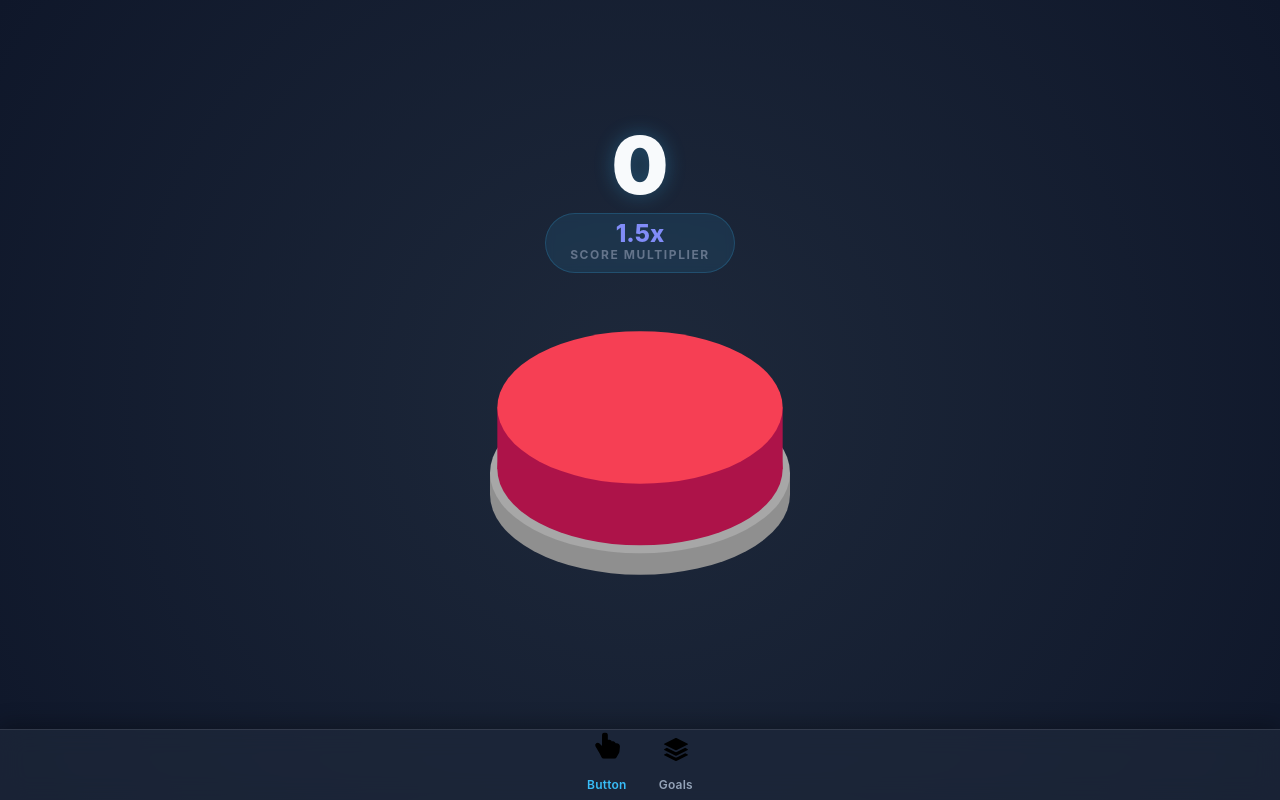
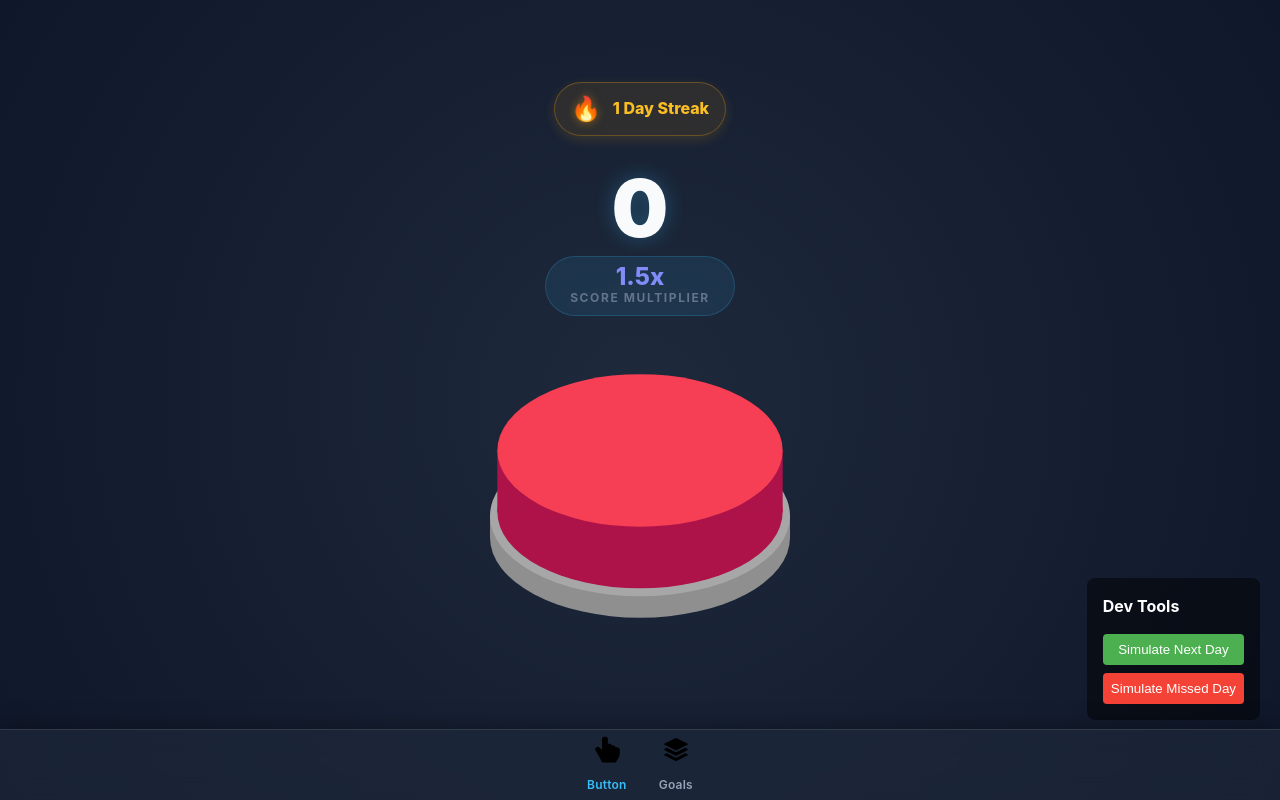
Before and after one commit to Simon-jmk/Mulle-Tech-Idle-Game, a React (Vite) app in the folder frontend/: page /button in a window 1280 px wide. Built offline with nearby package versions, Linux system fonts and the light colour scheme.

Commit message:
added logic for streaks

```diff
--- a/frontend/src/GoalCard.tsx
+++ b/frontend/src/GoalCard.tsx
@@ -6,13 +6,17 @@ export interface Goal {
   category: 'Nutrition' | 'Sleep';
   target: string;
   value: number;
+  completed: boolean;
+  completedAt?: string;
+  endDate?: string;
 }
 
 interface GoalCardProps {
   goal: Goal;
+  onComplete?: (id: string) => void;
 }
 
-export const GoalCard: React.FC<GoalCardProps> = ({ goal }) => {
+export const GoalCard: React.FC<GoalCardProps> = ({ goal, onComplete }) => {
   const getUnit = () => {
     if (goal.category === 'Nutrition') {
       return goal.target === 'calories' ? 'kcal' : 'g';
@@ -22,7 +26,7 @@ export const GoalCard: React.FC<GoalCardProps> = ({ goal }) => {
   };
 
   return (
-    <div className="goal-card">
+    <div className={`goal-card ${goal.completed ? 'completed' : ''}`}>
       <div className="card-header">
         <h3 className="card-title">{goal.title}</h3>
         <span className={`category-tag tag-${goal.category.toLowerCase()}`}>
@@ -41,6 +45,14 @@ export const GoalCard: React.FC<GoalCardProps> = ({ goal }) => {
           </span>
         </div>
       </div>
+      {!goal.completed && onComplete && (
+        <button
+          className="btn btn-complete"
+          onClick={() => onComplete(goal.id)}
+        >
+          Complete goal
+        </button>
+      )}
     </div>
   );
 };
--- a/frontend/src/GoalForm.tsx
+++ b/frontend/src/GoalForm.tsx
@@ -2,7 +2,7 @@ import React, { useState } from 'react';
 import type { Goal } from './GoalCard';
 
 interface GoalFormProps {
-  onSave: (goal: Omit<Goal, 'id'>) => void;
+  onSave: (goal: Omit<Goal, 'id' | 'completed' | 'completedAt'>) => void;
   onCancel: () => void;
 }
 
@@ -11,6 +11,7 @@ export const GoalForm: React.FC<GoalFormProps> = ({ onSave, onCancel }) => {
   const [category, setCategory] = useState<'Nutrition' | 'Sleep' | ''>('');
   const [target, setTarget] = useState('');
   const [value, setValue] = useState<number | string>('');
+  const [endDate, setEndDate] = useState('');
 
   const handleCategoryChange = (e: React.ChangeEvent<HTMLSelectElement>) => {
     const newCategory = e.target.value as 'Nutrition' | 'Sleep';
@@ -33,6 +34,7 @@ export const GoalForm: React.FC<GoalFormProps> = ({ onSave, onCancel }) => {
       category: category as 'Nutrition' | 'Sleep',
       target,
       value: Number(value),
+      endDate: endDate || undefined,
     });
   };
 
@@ -134,6 +136,19 @@ export const GoalForm: React.FC<GoalFormProps> = ({ onSave, onCancel }) => {
           </div>
         )}
 
+        <div className="form-group">
+          <label>End Date (Optional)</label>
+          <input
+            type="date"
+            className="form-control"
+            value={endDate}
+            onChange={(e) => setEndDate(e.target.value)}
+          />
+          <small style={{ color: '#666', marginTop: '0.25rem', display: 'block' }}>
+            If set, this goal will recreate itself daily until this date.
+          </small>
+        </div>
+
         <div className="form-actions">
           <button type="button" className="btn btn-secondary" onClick={onCancel}>
             Cancel
--- a/frontend/src/MainPage.tsx
+++ b/frontend/src/MainPage.tsx
@@ -1,10 +1,13 @@
 import { useState, useCallback } from 'react';
 import { ClickerButton } from './ClickerButton';
+import { useStreak } from './useStreak';
 
 export const MainPage = () => {
   const [score, setScore] = useState(0);
+  const { streakCount, streakBonus, simulateNextDay, simulateMissedDay } = useStreak();
+
   const baseScore = 1;
-  const multiplier = 1.5;
+  const multiplier = 1.5 + streakBonus;
 
   const scorePerClick = baseScore * multiplier;
 
@@ -14,6 +17,14 @@ export const MainPage = () => {
 
   return (
     <div className="main-container">
+      <div className="streak-container">
+        <div className="streak-icon">🔥</div>
+        <div className="streak-info">
+          <span className="streak-days">{streakCount} Day Streak</span>
+          {streakBonus > 0 && <span className="streak-bonus">+{streakBonus.toFixed(1)}x Bonus</span>}
+        </div>
+      </div>
+
       <div className="score-display">
         <div className="score-main">
           <span className="score-value">{Math.floor(score)}</span>
@@ -24,6 +35,13 @@ export const MainPage = () => {
         </div>
       </div>
       <ClickerButton onProgress={handleButtonClick} cooldown={200} />
+
+      {/* Developer Tools for Testing Streak */}
+      <div className="dev-tools" style={{ position: 'fixed', bottom: '80px', right: '20px', display: 'flex', flexDirection: 'column', gap: '0.5rem', background: 'rgba(0,0,0,0.5)', padding: '1rem', borderRadius: '8px', zIndex: 1000}}>
+        <h4 style={{ margin: '0 0 0.5rem 0', color: '#fff' }}>Dev Tools</h4>
+        <button onClick={simulateNextDay} style={{ background: '#4CAF50', border: 'none', padding: '0.5rem', borderRadius: '4px', color: 'white', cursor: 'pointer' }}>Simulate Next Day</button>
+        <button onClick={simulateMissedDay} style={{ background: '#f44336', border: 'none', padding: '0.5rem', borderRadius: '4px', color: 'white', cursor: 'pointer' }}>Simulate Missed Day</button>
+      </div>
     </div>
   );
 };
--- a/frontend/src/index.css
+++ b/frontend/src/index.css
@@ -115,6 +115,43 @@ h1 {
   text-shadow: 0 0 20px rgba(56, 189, 248, 0.3);
 }
 
+.streak-container {
+  display: flex;
+  align-items: center;
+  background: rgba(245, 158, 11, 0.1);
+  border: 1px solid rgba(245, 158, 11, 0.3);
+  padding: 0.5rem 1rem;
+  border-radius: 2rem;
+  margin-bottom: 2rem;
+  gap: 0.75rem;
+  box-shadow: 0 4px 12px rgba(245, 158, 11, 0.15);
+}
+
+.streak-icon {
+  font-size: 1.5rem;
+  filter: drop-shadow(0 0 5px rgba(245, 158, 11, 0.5));
+}
+
+.streak-info {
+  display: flex;
+  flex-direction: column;
+}
+
+.streak-days {
+  color: #fbbf24;
+  font-weight: 800;
+  font-size: 1rem;
+  line-height: 1.2;
+}
+
+.streak-bonus {
+  color: #34d399;
+  font-weight: 700;
+  font-size: 0.75rem;
+  text-transform: uppercase;
+  letter-spacing: 0.05em;
+}
+
 .score-label {
   font-size: 1rem;
   font-weight: 600;
@@ -196,7 +233,7 @@ h1 {
 }
 
 .nav-item.active .nav-icon {
-  transform: translateY(-4px) scale(1.1);
+  transform: scale(1.1);
 }
 
 .nav-item:active {
@@ -211,8 +248,8 @@ h1 {
 
 /* Goals Page */
 .goals-page {
-  padding: 2rem 2rem 80px; /* Added more bottom padding */
-  max-width: 800px;
+  padding: 2rem 2rem 80px;
+  max-width: 900px;
   margin: 0 auto;
   min-height: 100vh;
   box-sizing: border-box;
@@ -226,10 +263,36 @@ h1 {
   margin-bottom: 2rem;
 }
 
+.goals-section {
+  margin-bottom: 3rem;
+}
+
+.goals-section h2 {
+  font-size: 1.5rem;
+  font-weight: 700;
+  margin-bottom: 1.5rem;
+  color: #38bdf8;
+  border-bottom: 1px solid rgba(56, 189, 248, 0.2);
+  padding-bottom: 0.5rem;
+}
+
+.completed-section h2 {
+  color: #10b981;
+  border-bottom-color: rgba(16, 185, 129, 0.2);
+}
+
+.no-goals-msg {
+  color: var(--text-secondary);
+  font-style: italic;
+  text-align: center;
+  padding: 2rem;
+  background: rgba(255, 255, 255, 0.02);
+  border-radius: 12px;
+}
+
 .goals-grid {
-  display: grid;
-  grid-template-columns: repeat(auto-fill, minmax(300px, 1fr));
-  gap: 1.5rem;
+  display: flex;
+  flex-wrap: wrap;
 }
 
 /* Modal / Form */
@@ -291,6 +354,11 @@ h1 {
   cursor: pointer;
   font-family: inherit;
   border: none;
+  transition: all 0.2s ease;
+}
+
+.btn:active {
+  transform: scale(0.95);
 }
 
 .btn-primary {
@@ -303,15 +371,44 @@ h1 {
   color: white;
 }
 
+.btn-complete {
+  margin-top: 0.5rem;
+  background: #10b981;
+  color: #0f172a;
+}
+
+.btn-complete:hover {
+  background: #059669;
+}
+
 /* Goal Card */
 .goal-card {
+  width: 300px;
   background: var(--card-bg);
   border: 1px solid var(--card-border);
   border-radius: 12px;
   padding: 1.5rem;
+  margin: 0.5rem;
   display: flex;
   flex-direction: column;
   gap: 1rem;
+  transition: transform 0.2s ease, border-color 0.2s ease;
+}
+
+.goal-card:hover {
+  transform: translateY(-4px);
+  border-color: #38bdf8;
+}
+
+.goal-card.completed {
+  border-color: #10b981;
+  background: linear-gradient(135deg, #1e293b 0%, #064e3b 100%);
+}
+
+.goal-card.completed .card-title {
+  color: #10b981;
+  text-decoration: line-through;
+  opacity: 0.8;
 }
 
 .card-header {
@@ -324,6 +421,7 @@ h1 {
   font-size: 1.25rem;
   font-weight: 700;
   margin: 0;
+  transition: color 0.2s ease;
 }
 
 .category-tag {
--- /dev/null
+++ b/frontend/src/useStreak.ts
@@ -0,0 +1,89 @@
+import { useState, useEffect, useCallback } from 'react';
+
+const MILESTONES = {
+  2: 0.1,
+  7: 0.5,
+  14: 1.0,
+  21: 1.5,
+  30: 2.5,
+  180: 10.0,
+  365: 25.0,
+};
+
+export const useStreak = () => {
+  const [streakCount, setStreakCount] = useState(1);
+  const [lastLoginDate, setLastLoginDate] = useState(() => new Date().toISOString().split('T')[0]);
+  const [streakBonus, setStreakBonus] = useState(0);
+
+  // Update bonus when streakCount changes
+  useEffect(() => {
+    let highestBonus = 0;
+    const milestoneDays = Object.keys(MILESTONES).map(Number).sort((a, b) => b - a);
+
+    for (const days of milestoneDays) {
+      if (streakCount >= days) {
+        highestBonus = MILESTONES[days as keyof typeof MILESTONES];
+        break;
+      }
+    }
+
+    setStreakBonus(highestBonus);
+  }, [streakCount]);
+
+  const checkStreak = useCallback((currentDateStr: string) => {
+    setLastLoginDate((prevDate) => {
+      const lastDate = new Date(prevDate);
+      const currentDate = new Date(currentDateStr);
+
+      const lastDateMidnight = Date.UTC(lastDate.getFullYear(), lastDate.getMonth(), lastDate.getDate());
+      const currentDateMidnight = Date.UTC(currentDate.getFullYear(), currentDate.getMonth(), currentDate.getDate());
+
+      const diffTime = currentDateMidnight - lastDateMidnight;
+      const diffDays = Math.floor(diffTime / (1000 * 60 * 60 * 24));
+
+      if (diffDays === 1) {
+        setStreakCount(prev => prev + 1);
+      } else if (diffDays > 1) {
+        setStreakCount(1);
+      }
+
+      return diffDays > 0 ? currentDateStr : prevDate;
+    });
+  }, []);
+
+  // Run initial check on mount
+  useEffect(() => {
+    const todayStr = new Date().toISOString().split('T')[0];
+    checkStreak(todayStr);
+  }, [checkStreak]);
+
+  const simulateNextDay = () => {
+    setLastLoginDate((prev) => {
+      const current = new Date(prev);
+      current.setDate(current.getDate() + 1);
+      const nextDayStr = current.toISOString().split('T')[0];
+      // Use setTimeout to run checkStreak on next tick so state has updated slightly, or just call it directly.
+      // But checkStreak updates lastLoginDate too, so we can just call it and return prev here to avoid double update.
+      setTimeout(() => checkStreak(nextDayStr), 0);
+      return prev;
+    });
+  };
+
+  const simulateMissedDay = () => {
+    setLastLoginDate((prev) => {
+      const current = new Date(prev);
+      current.setDate(current.getDate() + 2);
+      const missedDayStr = current.toISOString().split('T')[0];
+      setTimeout(() => checkStreak(missedDayStr), 0);
+      return prev;
+    });
+  };
+
+  return {
+    streakCount,
+    streakBonus,
+    lastLoginDate,
+    simulateNextDay,
+    simulateMissedDay
+  };
+};
```
Also changed, not shown: frontend/src/GoalsPage.tsx (+100 -8 lines).
